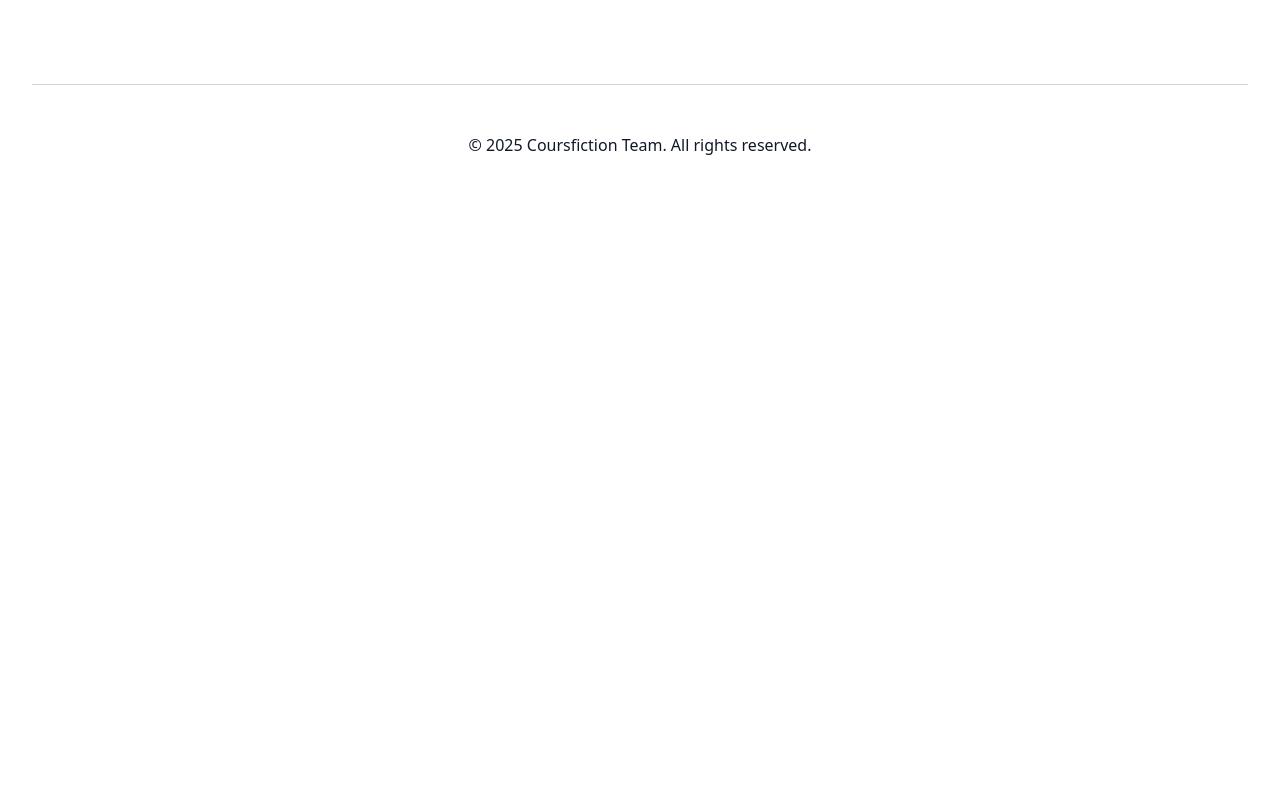
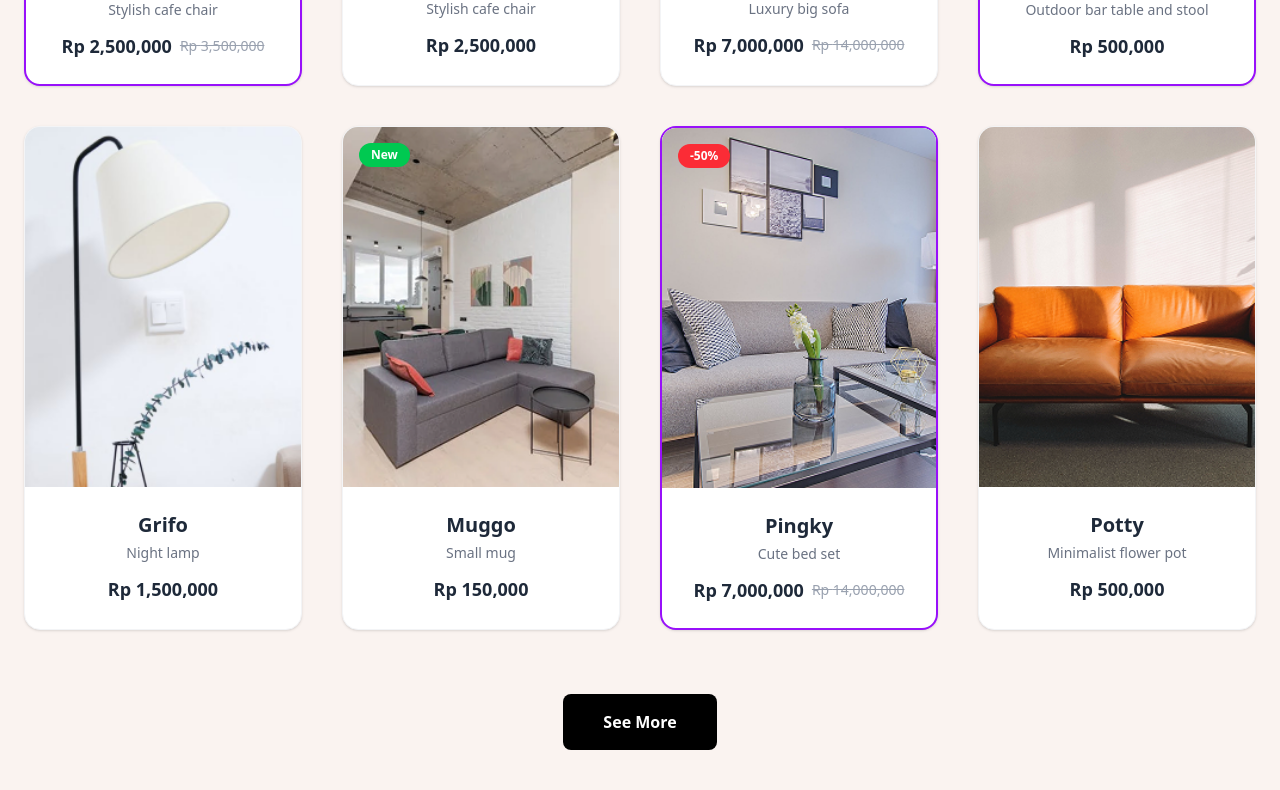
Before and after one commit to aayasIbrahim/Furniro, a Next.js app: page /shops in a window 1280 px wide. Shown: the part 870-1660 px from the top of the page. Before the commit the page ends 1075 px from the top, so only its background shows below. Built offline with nearby package versions, Linux system fonts and the light colour scheme.

Commit message:
Button Components implement

```diff
--- a/src/app/about/AboutContent.tsx
+++ b/src/app/about/AboutContent.tsx
@@ -79,7 +79,7 @@ const AboutContent = () => {
         <p className="text-gray-700 mb-8">Discover our full range of furniture and bring style & comfort home.</p>
         <a
           href="/shop"
-          className="bg-gray-800 text-white px-8 py-3 rounded-full font-medium hover:bg-gray-700 transition"
+          className="bg-orange-100 text-black px-8 py-3 rounded-full font-medium hover:bg-orange-50 transition"
         >
           Shop Now
         </a>
--- a/src/app/shops/page.tsx
+++ b/src/app/shops/page.tsx
@@ -1,12 +1,13 @@
 import React from "react";
 import BannerSection from "@/components/BannerSection";
 import FeaturesSection from "@/components/FeaturesSection";
-
+import ProductCatalog from "@/components/ProductCatalog";
 
 export default function ShopPage() {
   return (
     <>
       <BannerSection />
+      <ProductCatalog />
       <FeaturesSection />
     </>
   );
--- /dev/null
+++ b/src/components/Button.tsx
@@ -0,0 +1,38 @@
+import React from "react";
+
+type ButtonProps = {
+  text?: string;
+  onClick?: () => void;
+  className?: string;
+  variant?: "outline" | "solid";
+  color?: string;
+  type?: "button" | "submit" | "reset";
+};
+
+const Button: React.FC<ButtonProps> = ({
+  text = "Click Me",
+  onClick,
+  className = "",
+  variant = "outline",
+  color = "#B88E2F",
+  type = "button",
+}) => {
+  const baseStyle = `font-semibold px-10 py-4 rounded-lg transition-all duration-200 ${className}`;
+
+  const styles: Record<string, string> = {
+    outline: `text-[${color}] border border-[${color}] hover:shadow-md`,
+    solid: `bg-[${color}] text-white hover:opacity-90`,
+  };
+
+  return (
+    <button
+      type={type}
+      onClick={onClick}
+      className={`${baseStyle} ${styles[variant]}`}
+    >
+      {text}
+    </button>
+  );
+};
+
+export default Button;
--- a/src/components/ProductCatalog.tsx
+++ b/src/components/ProductCatalog.tsx
@@ -1,6 +1,7 @@
 "use client";
 import React from "react";
 import ProductCard from "./ProductCard";
+import Button from "./Button";
 
 const ProductCatalog = () => {
   const products = [
@@ -80,7 +81,6 @@ const ProductCatalog = () => {
         <h2 className="font-poppins font-bold text-[40px] leading-[100%] text-gray-800 mb-3">
           Our Products
         </h2>
-
       </div>
 
       {/* Product Grid */}
@@ -92,13 +92,18 @@ const ProductCatalog = () => {
 
       {/* Show More Button */}
       <div className="text-center mt-16">
-        <button className=" text-[#B88E2F] font-semibold px-10 py-4 border border-[#B88E2F] rounded-lg  hover:shadow-md">
+        {/* <button className=" text-[#B88E2F] font-semibold px-10 py-4 border border-[#B88E2F] rounded-lg  hover:shadow-md">
           Show More
-        </button>
+        </button> */}
+        <Button
+          text="See More"
+          variant="solid"
+          className="bg-black hover:bg-white"
+          onClick={() => alert("Clicked!")}
+        />
       </div>
     </section>
   );
 };
 
-
 export default ProductCatalog;
```
